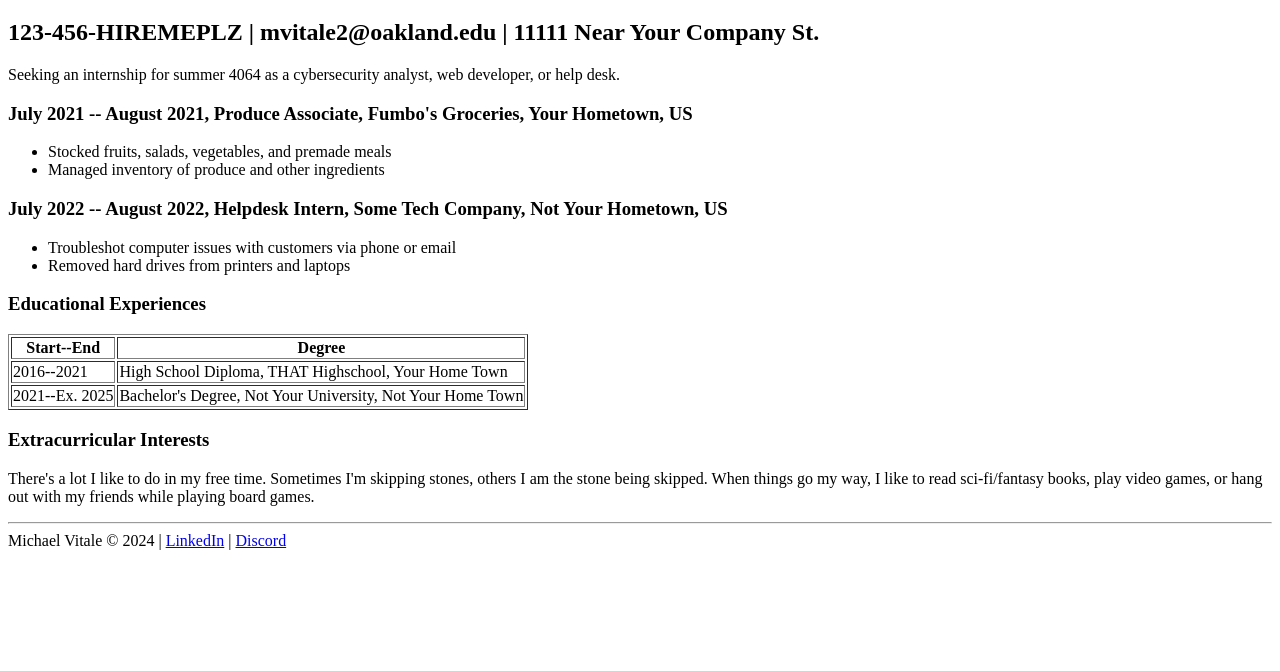
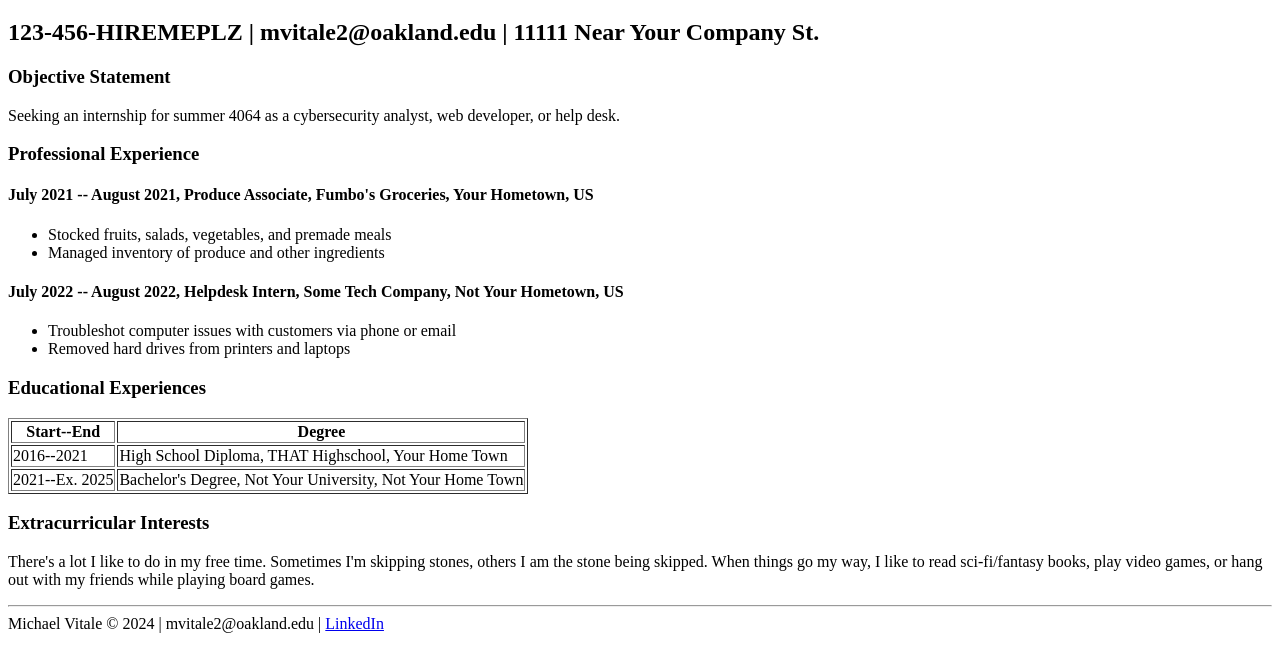
Before and after one commit to mvitale2/michaelvitale_hw1TH_csi3150_ws2023, a plain HTML site: page html/my_resume.html in a window 1280 px wide. Shown: the part 97-768 px from the top of the page. Drawn offline with Linux system fonts and the light colour scheme.

Commit message:
finishing touches

```diff
--- a/html/my_resume.html
+++ b/html/my_resume.html
@@ -20,25 +20,27 @@
       123-456-HIREMEPLZ | mvitale2@oakland.edu | 11111 Near Your Company St.
     </h2>
     <section id="objective">
+      <h3>Objective Statement</h3>
       Seeking an internship for summer 4064 as a cybersecurity analyst, web
       developer, or help desk.
     </section>
     <section id="work-experience">
+      <h3>Professional Experience</h3>
       <subsection id="grocery">
-        <h3>
+        <h4>
           July 2021 -- August 2021, Produce Associate, Fumbo's Groceries, Your
           Hometown, US
-        </h3>
+        </h4>
         <ul>
           <li>Stocked fruits, salads, vegetables, and premade meals</li>
           <li>Managed inventory of produce and other ingredients</li>
         </ul>
       </subsection>
       <subsection id="helpdesk">
-        <h3>
+        <h4>
           July 2022 -- August 2022, Helpdesk Intern, Some Tech Company, Not Your
           Hometown, US
-        </h3>
+        </h4>
         <ul>
           <li>Troubleshot computer issues with customers via phone or email</li>
           <li>Removed hard drives from printers and laptops</li>
@@ -73,7 +75,7 @@
     </section>
     <hr />
     <footer>
-      Michael Vitale © 2024 |
+      <span>Michael Vitale © 2024 | mvitale2@oakland.edu |</span>
       <a
         href="https://linkedin.com"
         id="linkedin"
@@ -81,14 +83,6 @@
         rel="noreferrer noopener"
         >LinkedIn</a
       >
-      |
-      <a
-        href="https://discord.gg"
-        id="discord"
-        target="__blank"
-        rel="noreferrer noopener"
-        >Discord</a
-      >
     </footer>
   </body>
 </html>
```
Also changed, not shown: html/my_fun_facts.html (+1 -9 lines), index.html (+3 -11 lines).
